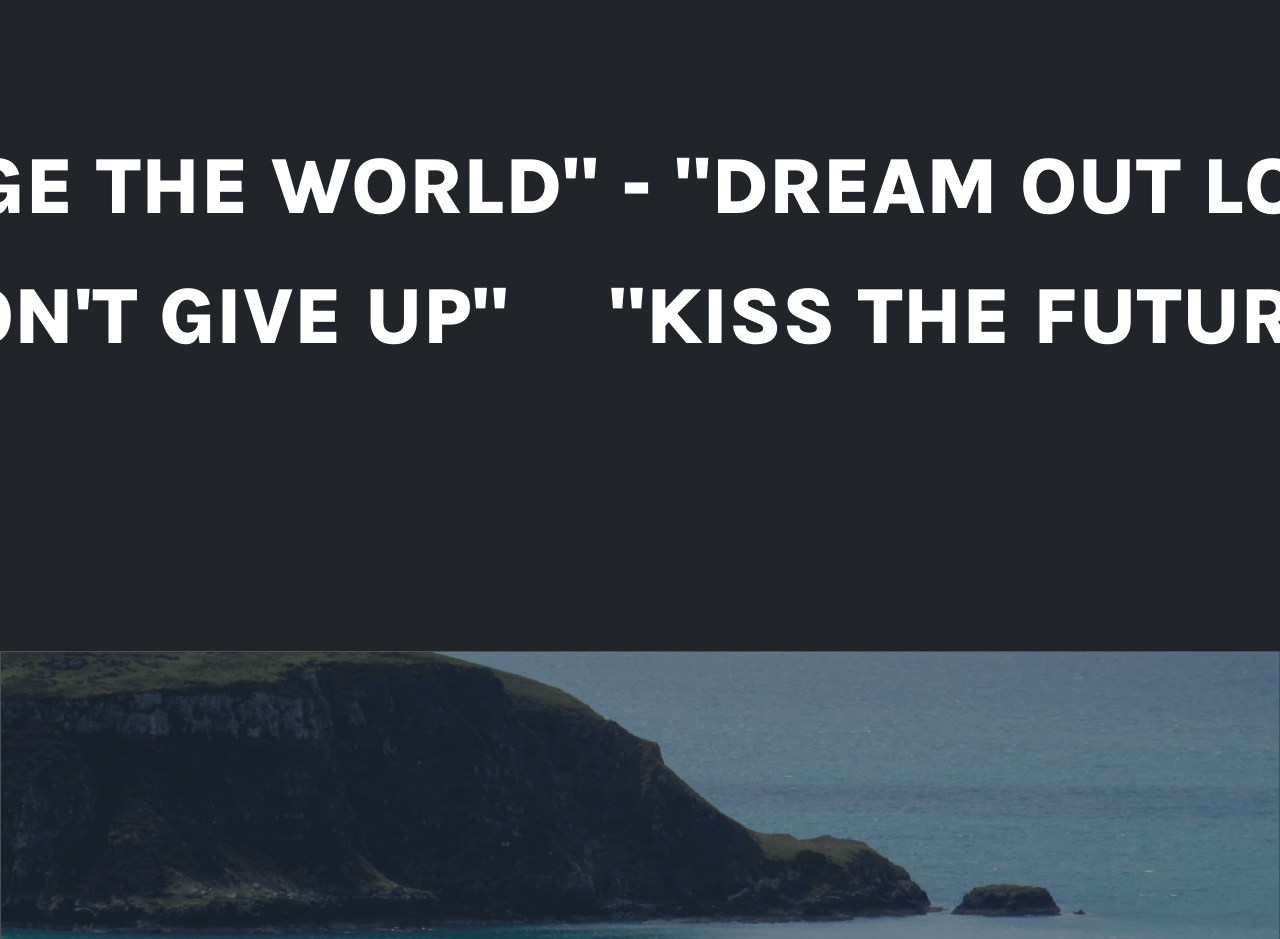
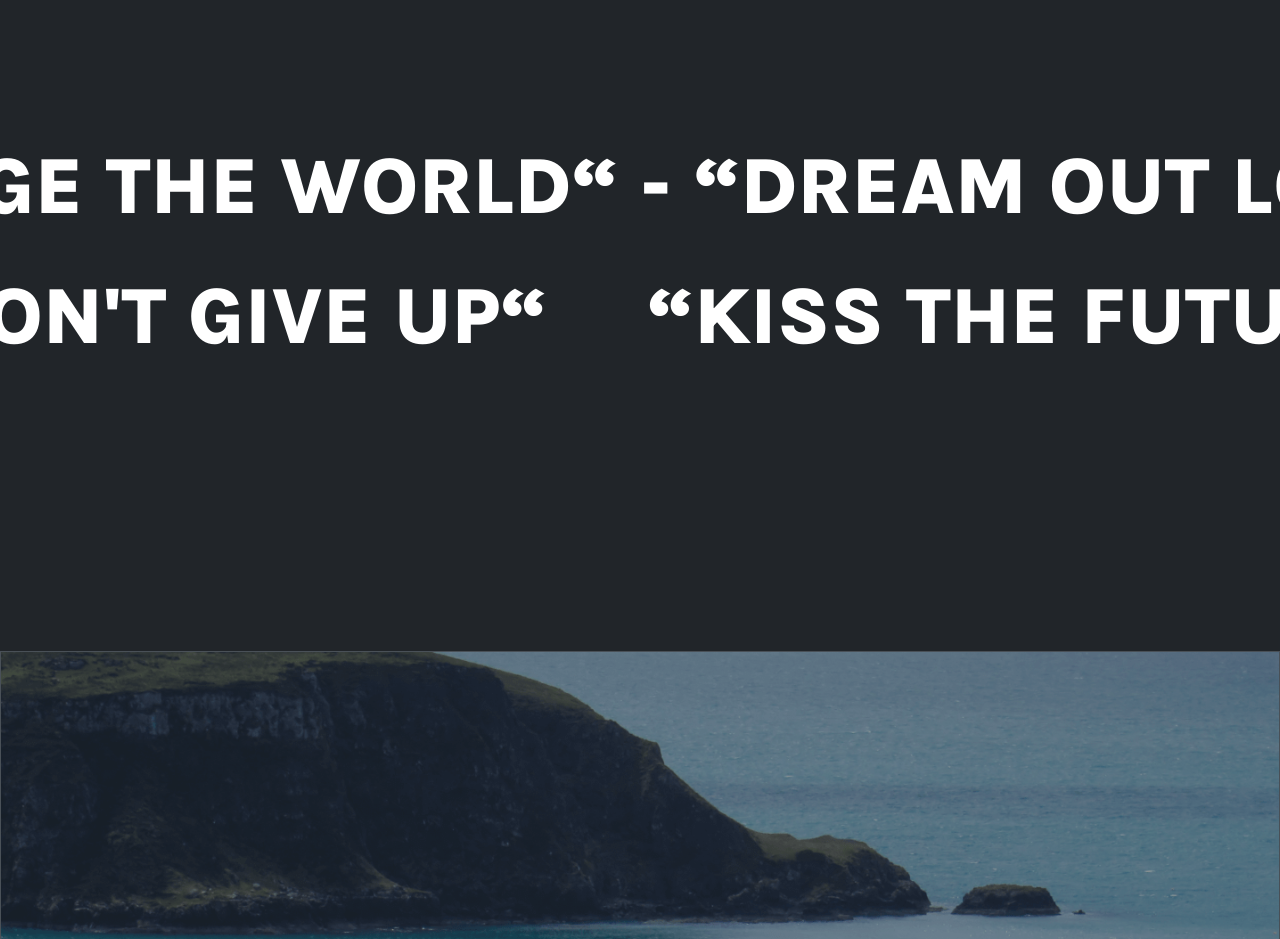
Before and after one commit to Blancoestudio/blanco-website, a Next.js app: page / in a window 1280 px wide. Shown: the part 3180-4119 px from the top of the page. Built offline with nearby package versions, Linux system fonts and the light colour scheme.

Commit message:
front in progress

```diff
--- a/app/components/Marquee/index.tsx
+++ b/app/components/Marquee/index.tsx
@@ -18,7 +18,7 @@ export const Marquee = () => {
                       .map((_, index) => {
                         return (
                           <span className={`${s.marqueeItem} display-1 text-white karla`} key={index}>
-                            "Change the world" - "Dream out loud"
+                            &ldquo;Change the world&ldquo; - &ldquo;Dream out loud&ldquo;
                           </span>
                         );
                       })}
@@ -30,7 +30,7 @@ export const Marquee = () => {
                       .map((_, index) => {
                         return (
                           <span className={`${s.marqueeItem} display-1 text-white karla`} key={index}>
-                            "Kiss the future" - "Don't give up"
+                            &ldquo;Kiss the future&ldquo; - &ldquo;Don&apos;t give up&ldquo;
                           </span>
                         );
                       })}
```
